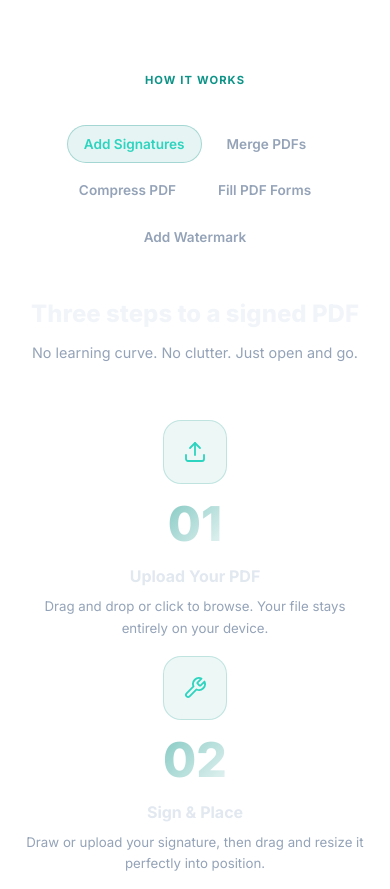
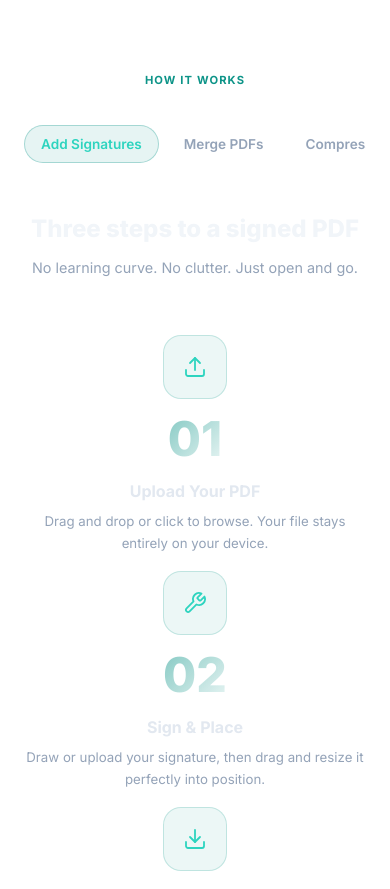
Before and after one commit to ChaniruWeerasinghe/MonoEdits-Pro, a React (Vite) app: page / in a window 390 px wide. Shown: the part 1160-2049 px from the top of the page. Built offline with nearby package versions, Linux system fonts and the light colour scheme.

Commit message:
UI: make feature tabs horizontally scrollable on mobile

```diff
--- a/src/pages/LandingPage.jsx
+++ b/src/pages/LandingPage.jsx
@@ -234,7 +234,7 @@ export default function LandingPage() {
           </div>
 
           {/* ── Tabs ── */}
-          <div style={{ display: 'flex', justifyContent: 'center', flexWrap: 'wrap', gap: 8, marginBottom: 40 }}>
+          <div className="flex md:justify-center overflow-x-auto" style={{ gap: 8, marginBottom: 40, paddingBottom: 8, WebkitOverflowScrolling: 'touch' }}>
             {FEATURES.map((f) => (
               <button
                 key={f.id}
@@ -249,6 +249,7 @@ export default function LandingPage() {
                   fontWeight: 600,
                   display: 'flex', alignItems: 'center', gap: 6,
                   cursor: 'pointer', transition: 'all 0.2s',
+                  flexShrink: 0,
                 }}
               >
                 {f.name}
```
